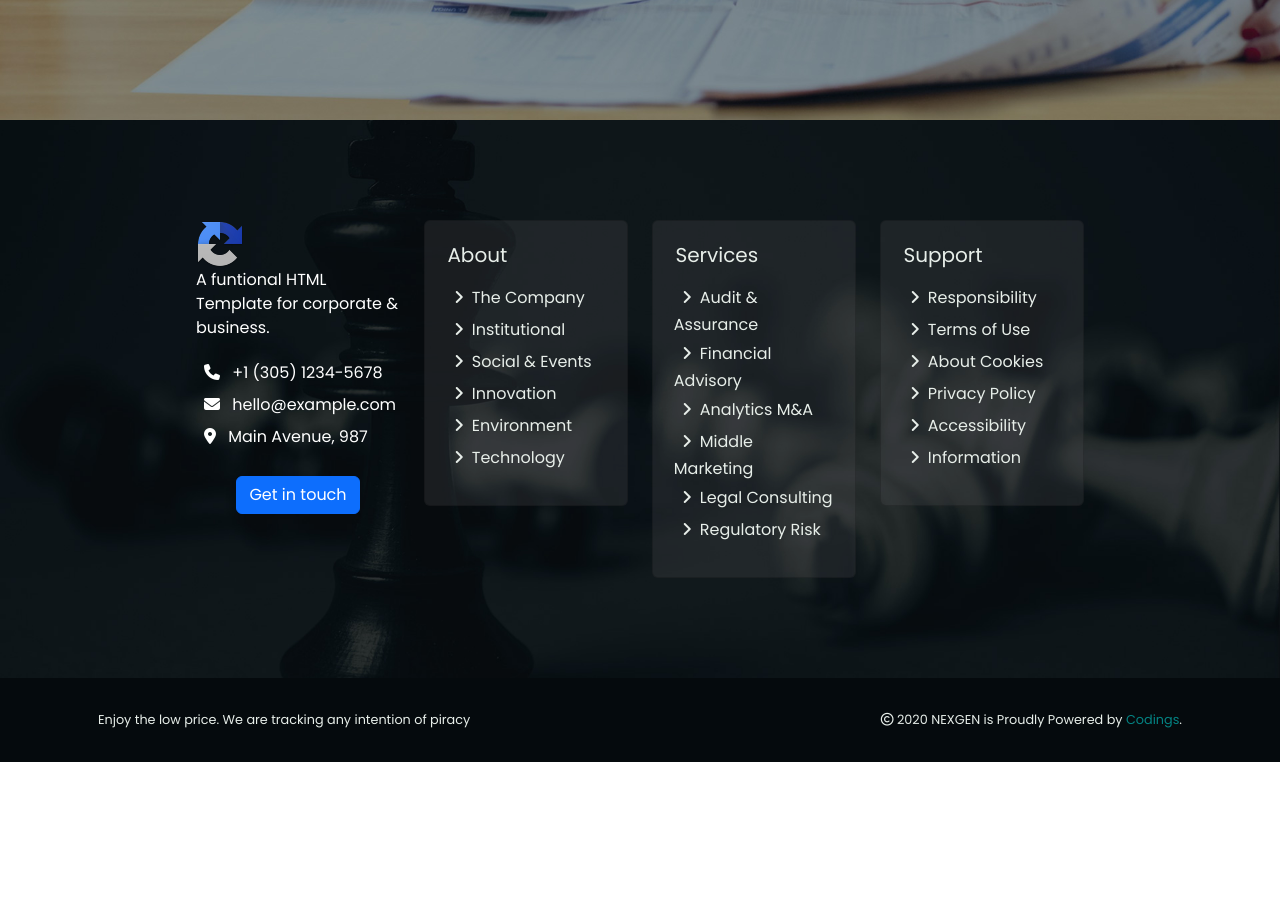
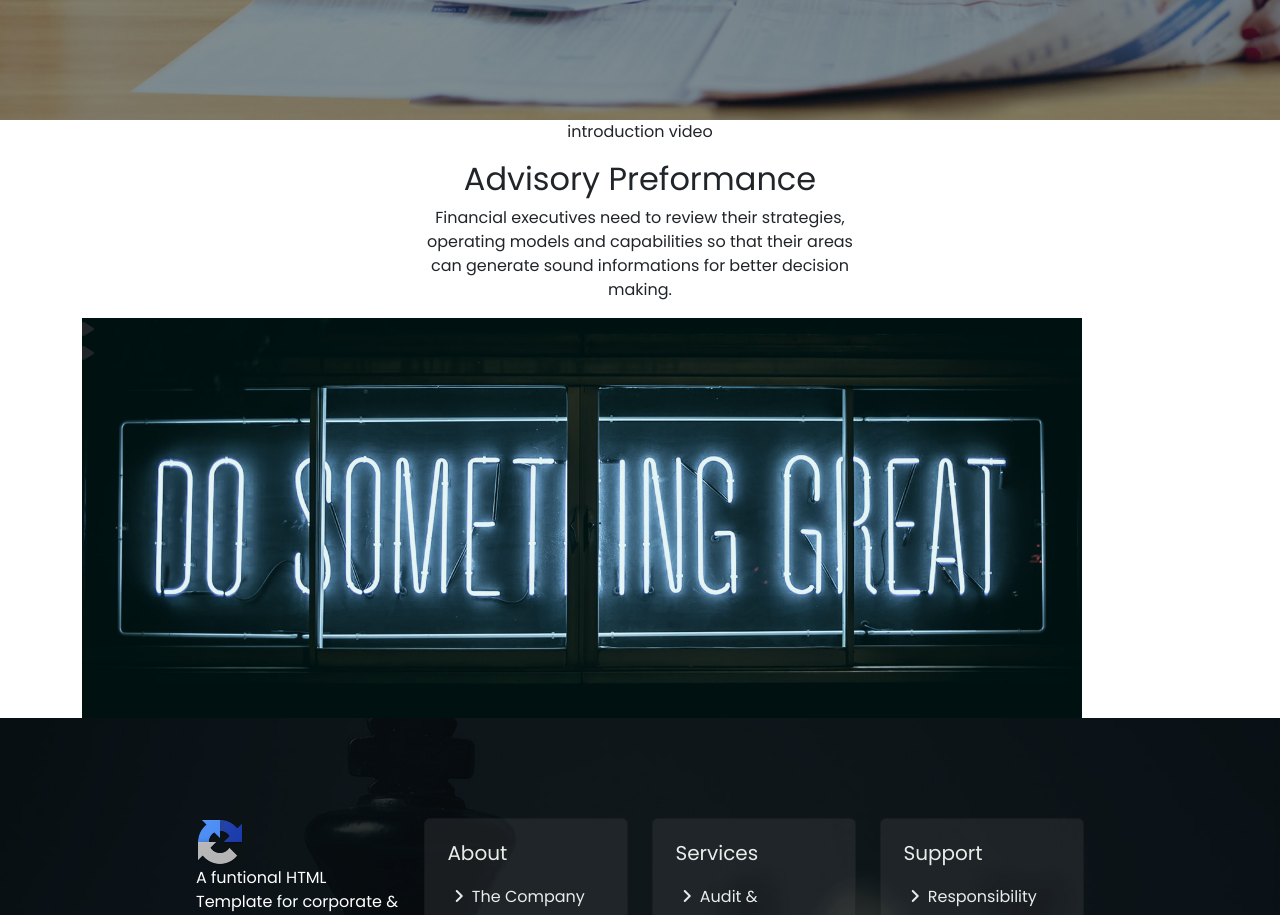
Before and after one commit to bronzo97/proj-html-vuejs, a Vue app: page / in a window 1280 px wide. Shown: the part 680-1595 px from the top of the page. Before the commit the page ends 1442 px from the top, so only its background shows below. Built offline with nearby package versions, Linux system fonts and the light colour scheme.

Commit message:
creted new other components/ start video component

```diff
--- /dev/null
+++ b/src/components/IntroductionVideo.vue
@@ -0,0 +1,47 @@
+<template>
+    <div class="video-section">
+        <div class="container">
+            <div class="row text-center justify-content-center align-items-center">
+                <div class="col col-5 text-center">
+                    <p>introduction video</p>
+                    <h2>Advisory Preformance</h2>
+                    <p>Financial executives need to review their strategies, operating models and capabilities so that their areas can generate sound informations for better decision making.</p>
+                </div>
+            </div>
+            <div class="row">
+                <div class="col">
+                    <div class="video-img">
+                        <div class="play"><i class="fa-solid fa-play"></i></div>
+                        <div class="play"><i class="fa-solid fa-play"></i></div>
+                    </div>
+                </div>
+            </div>
+
+
+        </div>
+
+    </div>
+</template>
+
+<script>
+    export default {
+        name: 'IntroductionVideo',
+    }
+</script>
+
+<style lang="scss" scoped>
+
+.video-section {
+
+
+    .video-img {
+        width: 1000px;
+        height: 400px;
+        background-image: url('../../public/images/video-1.jpg');
+        background-position: center;
+        background-size: cover;
+
+    }
+}
+
+</style>
--- a/src/components/TheMain.vue
+++ b/src/components/TheMain.vue
@@ -1,12 +1,36 @@
 <template>
     <div>
-
+        <IntroductionVideo></IntroductionVideo>
+        <ResultsInNumber></ResultsInNumber>
+        <OurBusinessArea></OurBusinessArea>
+        <TheTeam></TheTeam>
+        <LatestNews></LatestNews>
+        <TheNewsLetter></TheNewsLetter>
+        <TheForm></TheForm>
     </div>
 </template>
 
 <script>
+    import IntroductionVideo from './IntroductionVideo.vue'
+    import ResultsInNumber from './ResultsInNumber.vue'
+    import OurBusinessArea from './OurBusinessArea.vue'
+    import TheTeam from './TheTeam.vue'
+    import LatestNews from './LatestNews.vue'
+    import TheNewsLetter from './TheNewsLetter.vue'
+    import TheForm from './TheForm.vue'
+
+
     export default {
         name: 'TheMain',
+        components: {
+            IntroductionVideo,
+            ResultsInNumber,
+            OurBusinessArea,
+            TheTeam,
+            LatestNews,
+            TheNewsLetter,
+            TheForm,
+    }
 
 }
 
```
Also changed, not shown: src/components/LatestNews.vue (added), src/components/OurBusinessArea.vue (added), src/components/ResultsInNumber.vue (added), src/components/TheForm.vue (added), src/components/TheNewsLetter.vue (added), src/components/TheTeam.vue (added).
